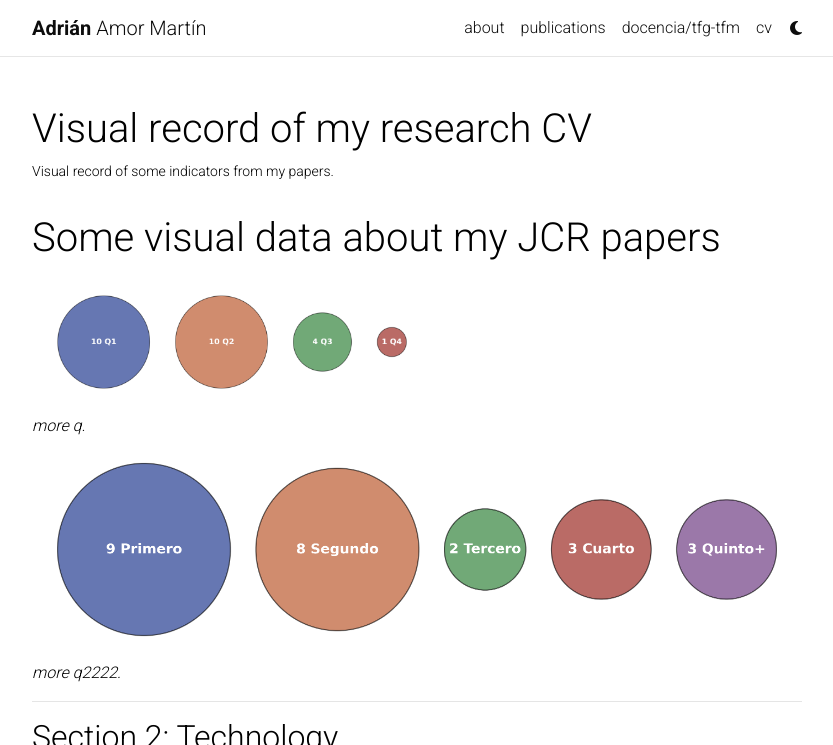
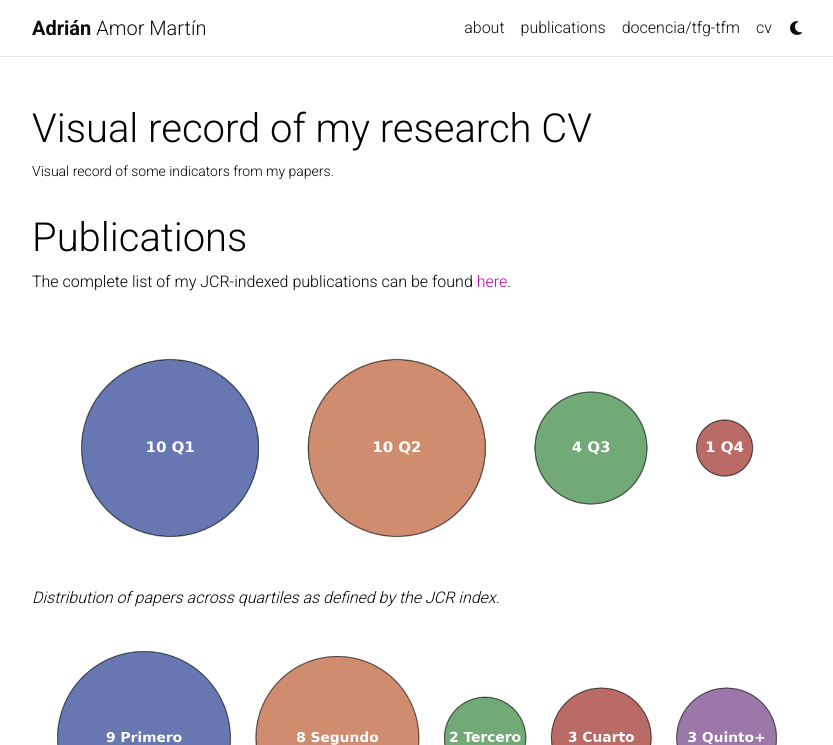
Before and after one commit to aamorm/aamorm.github.io, a Jekyll site: the page built from _pages/ryc.md, in a window 1280 px wide and 1400 px high. Shown: the top 745 px of the window, without its empty margins (223-1056 px from the left). Built offline with Jekyll 4.4.1, drawn with Linux system fonts in a browser that asks for light colours; comment, search, counter and statistics services are not loaded; a style sheet for code colours, icons or effects is not loaded; some of the changed text lies outside the part shown; grey boxes are pictures that could not be loaded.

Commit message:
definitive RyC

```diff
--- a/_pages/ryc.md
+++ b/_pages/ryc.md
@@ -7,25 +7,23 @@
 nav_order: 7
 ---
 
-# Some visual data about my JCR papers
+# Publications
 
-![Q](/assets/img/ryc/200JCRQ.png){: width="400px"}
-_more q._
+The complete list of my JCR-indexed publications can be found [here](https://aamorm.github.io/publications/).
+
+![Q](/assets/img/ryc/200JCRQ.png){: width="100%"}
+_Distribution of papers across quartiles as defined by the JCR index._
+
 ![Q](/assets/img/ryc/201JCR_autores.png){: width="100%"}
-_more q2222._
+_Distribution of papers based on my position in the author list (e.g., first author, last author, etc.)._
 
-<!-- ![Beach View](/assets/images/image2.jpg){: width="400px"}
-_Relax and enjoy the calmness of the beach._ -->
+![Q](/assets/img/ryc/202JCR_lineas.png){: width="100%"}
+_Distribution of papers by research focus: CEM (Computational Electromagnetics), SP (Signal Processing), SC (Scientific Computing), PHY (Applied Physics), and GEO (Geophysics)._
 
----
+![Q](/assets/img/ryc/203JCR_anos.png){: width="100%"}
+_Yearly distribution of the number of published papers._
 
-## Section 2: Technology
+# Projects as PI
 
-<img src="/assets/img/202JCR_lineas.png" alt="Tech Innovation" style="width:45%; margin:10px;">
-<!-- <img src="/assets/images/image2.jpg" alt="Robotics" style="width:45%; margin:10px;"> -->
-
----
-
-## Section 3: Full-Width Example
-
-![Full Width Image](/assets/images/image1.jpg){: width="100%"}
+![Q](/assets/img/ryc/206Funding.png){: width="100%"}
+_Annual secured funding as Principal Investigator (PI)._
```
